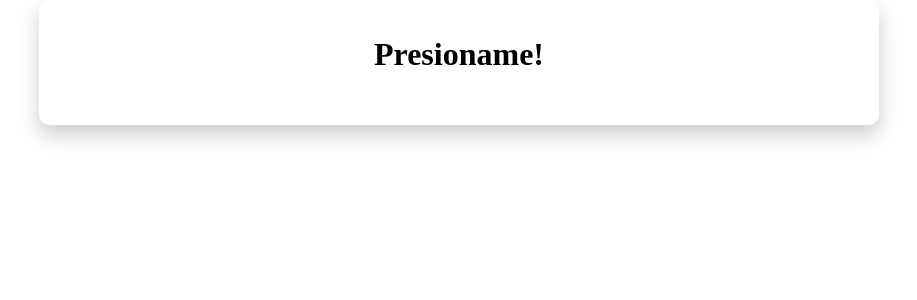
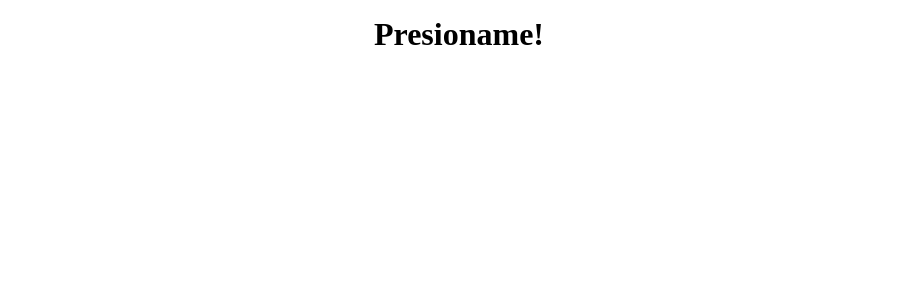
Before and after one commit to fabian1311/birthday, a React (Vite) app: page /aniversary in a window 1280 px wide. Shown: the top 300 px of the page, without its empty margins (181-1098 px from the left). Built offline with nearby package versions, Linux system fonts and the light colour scheme.

Commit message:
Gift Fixed

```diff
--- a/src/components/Gift.jsx
+++ b/src/components/Gift.jsx
@@ -5,42 +5,43 @@ import '../styles/gift.css';
 function Gift() {
   const [isOpen, setIsOpen] = useState(false);
 
+  const variants = {
+    hidden: { opacity: 0, height: 0 },
+    visible: { opacity: 1, height: "auto" }
+  };
+
   return (
     <div className='gift'>
        <motion.div
-        layout
-        transition={{ layout: { duration: 1, type: 'spring' } }}
         onClick={() => setIsOpen(!isOpen)}
+        whileHover={{ scale: 1.1 }}
+        whileTap={{ scale: 0.9 }}
+        className='title'
+      >
+        Presioname!
+      </motion.div>
+      <motion.div
+        animate={isOpen ? "visible" : "hidden"}
+        variants={variants}
+        transition={{ duration: 0.3, ease: "easeInOut" }}
         className='card'
       >
-        <motion.h2 layoutId='title' className='title'>
-          Presioname!
-        </motion.h2>
-
-      <div className={isOpen ? 'expand show' : 'expand'}>
+        <div className={isOpen ? 'show' : ''}>
           <p>Aquí ira el contenido de la carta</p>
           <p>
             <p>Mi querida y amada [nombre de tu novia],</p>
-
             <p>Me siento tan afortunado de tenerte en mi vida. Cada día que pasa me doy cuenta de cuánto te amo, cuánto me haces feliz y cuánto significas para mí. Aunque nos separe la distancia, nunca me he sentido tan cerca de ti.</p>
-
             <p>Han pasado ya doce meses desde que comenzamos esta aventura juntos y cada día siento que nuestro amor se fortalece más y más. La distancia no ha sido fácil, pero ha sido una oportunidad para que nuestro amor se haga más profundo. No importa cuánto tiempo estemos separados, siempre estaremos conectados por ese hilo invisible que une nuestros corazones.</p>
-
             <p>Recuerdo como si fuera ayer cuando te conocí. Tu belleza, tu inteligencia, tu sonrisa y tu corazón generoso me enamoraron de ti en un instante. Y ahora, después de un año, todavía me enamoro de ti cada día. Cada vez que pienso en ti, mi corazón se acelera y me lleno de una emoción indescriptible.</p>
-
             <p>A través de los altibajos, los momentos felices y tristes, siempre he sentido tu amor incondicional. Me has apoyado en todo momento, me has dado consejos sabios y has sido mi mejor amiga. No hay palabras para describir lo agradecido que estoy por tenerte en mi vida.</p>
-
             <p>Te extraño mucho, mi amor. Quiero abrazarte, besarte y decirte al oído cuánto te amo. Pero mientras tanto, seguiré escribiéndote cartas como esta, esperando el día en que podamos estar juntos de nuevo. Cada día que pasa me siento más emocionado de nuestro futuro juntos, de las aventuras que nos esperan y de los momentos que compartiremos.</p>
-
             <p>En resumen, mi amada, te amo con todo mi ser. Eres mi mejor amiga, mi confidente, mi amor verdadero. Espero que puedas sentir el amor que siento por ti y que esta carta te haga sentir tan especial como lo eres para mí.</p>
-
             <p>Con todo mi amor,</p>
             <p>[tu nombre]</p>
           </p>
         </div>
       </motion.div>
 
-
     </div>
   );
 }
--- a/src/styles/gift.css
+++ b/src/styles/gift.css
@@ -1,12 +1,9 @@
-
 .gift {
   display: flex;
-    flex-direction: column ;
+  flex-direction: column;
   justify-content: center;
   align-items: center;
   height: auto;
-
-
 }
 
 .card {
@@ -16,13 +13,7 @@
   cursor: pointer;
   padding: 20px;
   width: 800px;
-    height: auto;
   overflow: hidden;
-    transition: height 0.3s ease-in-out  ;
-    -webkit-transition: height 0.3s ease-in-out;
-    -moz-transition: height 0.3s ease-in-out;
-    -ms-transition: height 0.3s ease-in-out;
-    -o-transition: height 0.3s ease-in-out;
 }
 
 .title {
@@ -33,48 +24,27 @@
   cursor: pointer;
 }
 
-   p{
+p {
   margin-bottom: 20px;
   text-align: justify;
 }
- .expand {
+
+.card > p {
   opacity: 0;
   transition: opacity 0.3s ease-out;
-    padding: 0 1rem;
-    height: 0;
 }
-/*   .expand {
-    padding: 0 1rem;
-    opacity: 0;
-    height: 0;
-    transition: opacity 0.3s ease-in-out;
-  } */
- .expand.show {
+
+.card > p.show {
   opacity: 1;
   transition: opacity 0.3s ease-in;
-    -webkit-transition: opacity 0.3s ease-in;
-    -moz-transition: opacity 0.3s ease-in;
-    -ms-transition: opacity 0.3s ease-in;
-    -o-transition: opacity 0.3s ease-in;
+}
+.card > div.show {
+  opacity: 1;
+  transition: opacity 0.3s ease-in;
 }
 
-
- .expand-inner {
-    padding: 1rem;
-    background-color: #ffffff;
-    border-radius: 0.5rem;
-    margin-top: 1rem;
-  }
-
-  .show {
-    height: auto;
-  }
-
-
-
-  @media  (max-width:600px) {
-    .card{
+@media (max-width: 600px) {
+  .card {
     max-width: 90%;
-
   }
 }
```
Lines whose indentation alone changed are shown as unchanged.
